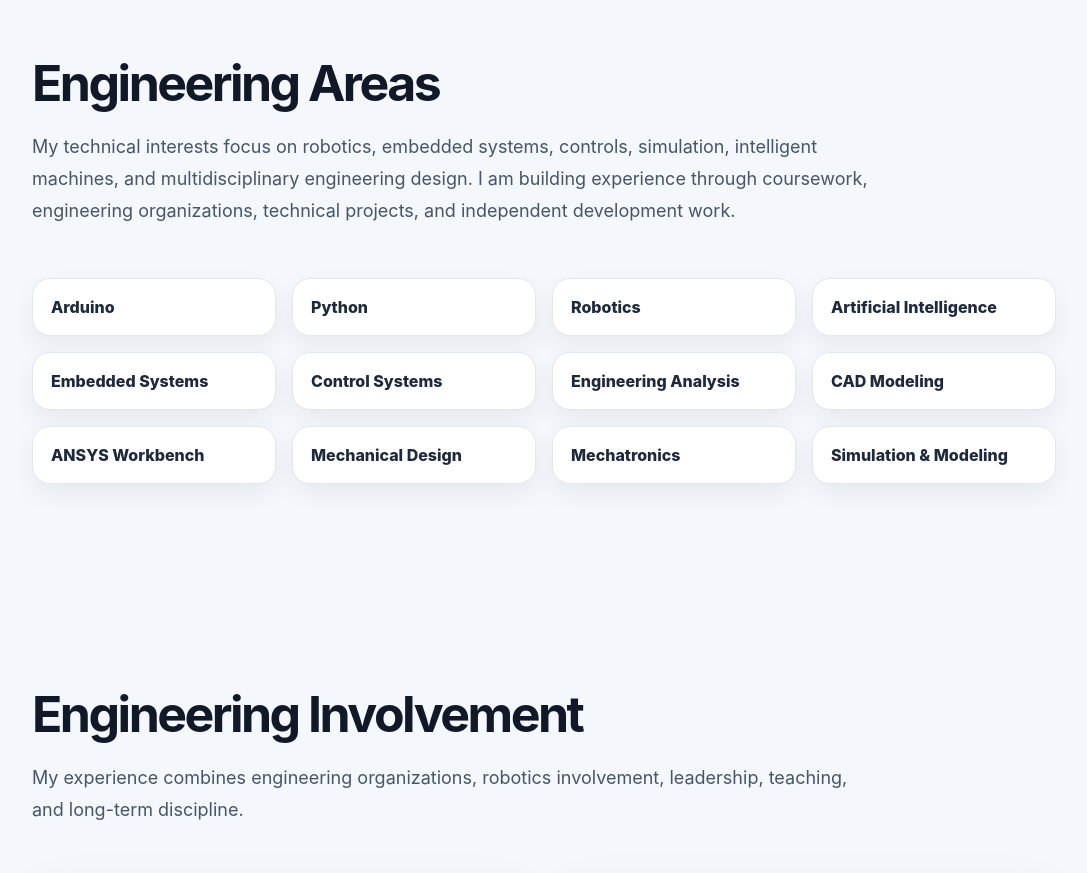
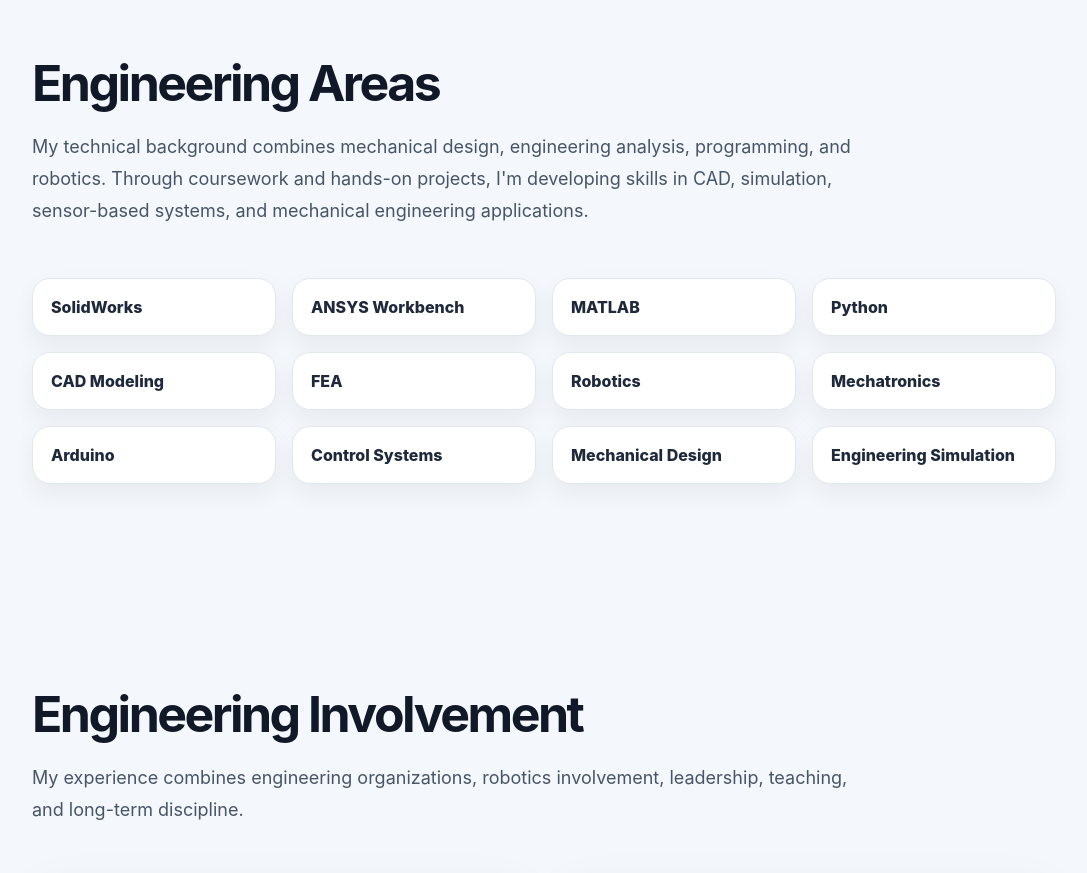
Before and after one commit to RMLMRiii/rmlmriii.github.io, a plain HTML site: page index.html in a window 1280 px wide. Shown: the part 3220-4093 px from the top of the page, without its empty margins (96-1183 px from the left). Drawn offline with Linux system fonts and the light colour scheme.

Commit message:
Update index.html

```diff
--- a/index.html
+++ b/index.html
@@ -635,27 +635,23 @@
     <h2 class="section-title">Engineering Areas</h2>
 
     <p class="section-lead">
-      My technical interests focus on robotics, embedded systems,
-      controls, simulation, intelligent machines,
-      and multidisciplinary engineering design.
-      I am building experience through coursework,
-      engineering organizations, technical projects,
-      and independent development work.
+      My technical background combines mechanical design, engineering analysis, programming, and robotics. Through coursework and hands-on projects,
+      I'm developing skills in CAD, simulation, sensor-based systems, and mechanical engineering applications.
     </p>
 
     <div class="grid-4">
+      <div class="skill">SolidWorks</div>
+      <div class="skill">ANSYS Workbench</div>
+      <div class="skill">MATLAB</div>
+      <div class="skill">Python</div>
+      <div class="skill">CAD Modeling</div>
+      <div class="skill">FEA</div>
+      <div class="skill">Robotics</div>
+      <div class="skill">Mechatronics</div>
       <div class="skill">Arduino</div>
-      <div class="skill">Python</div>
-      <div class="skill">Robotics</div>
-      <div class="skill">Artificial Intelligence</div>
-      <div class="skill">Embedded Systems</div>
       <div class="skill">Control Systems</div>
-      <div class="skill">Engineering Analysis</div>
-      <div class="skill">CAD Modeling</div>
-      <div class="skill">ANSYS Workbench</div>
       <div class="skill">Mechanical Design</div>
-      <div class="skill">Mechatronics</div>
-      <div class="skill">Simulation & Modeling</div>
+      <div class="skill">Engineering Simulation</div>
     </div>
   </section>
 
```
